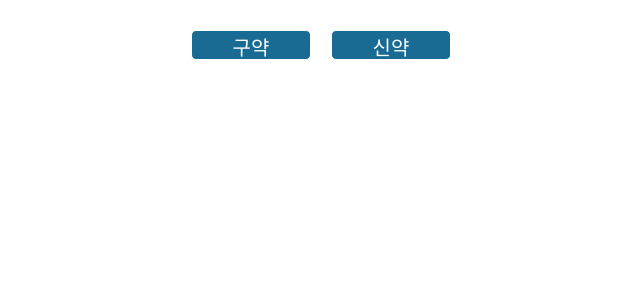
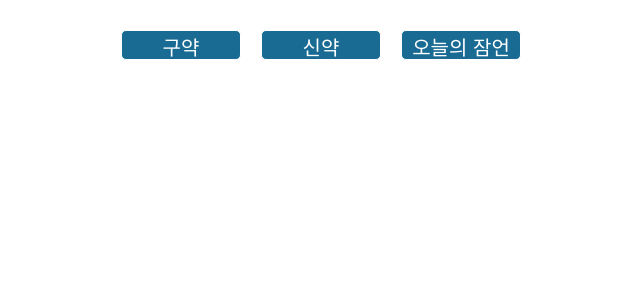
Before and after one commit to justinjungkorea/bibla_app, a React (Create React App) app: page / in a window 1280 px wide. Shown: the top 300 px of the page, without its empty margins (319-959 px from the left). Built offline with nearby package versions, Linux system fonts and the light colour scheme.

Commit message:
for code change

```diff
--- a/src/App.css
+++ b/src/App.css
@@ -1,4 +1,4 @@
-#ot,#nt {
+.infoBtn {
   background: #196b94;
   color: #fff;
   border: 1px solid #fff;
@@ -11,7 +11,7 @@
   margin:10px;
 }
 
-#ot:hover,#nt:hover, #ot:active:focus, #nt:active {
+.infoBtn:hover, .infoBtn:active:focus {
   background: #016abc;
   color: #fff;
   border: 1px solid #eee;
--- a/src/App.js
+++ b/src/App.js
@@ -438,14 +438,22 @@ class App extends Component {
     }
   };
 
+  //오늘의 잠언
+  _proverb = () => {
+    window.location.href = 'https://justinjungkorea.github.io/proverbForToday'
+  }
+
   render() {
     return (
       <div className="AppDisplay" align="center">
-        <button id="ot" onClick={this._loadingOT}>
+        <button id="ot" className='infoBtn' onClick={this._loadingOT}>
           구약
         </button>
-        <button id="nt" onClick={this._loagingNT}>
+        <button id="nt" className='infoBtn' onClick={this._loagingNT}>
           신약
+        </button>
+        <button id="proverb" className='infoBtn' onClick={this._proverb}>
+          오늘의 잠언
         </button>
         <div className="books">
           {this.state.data.length !== 0 ? this._displayData() : null}
```
